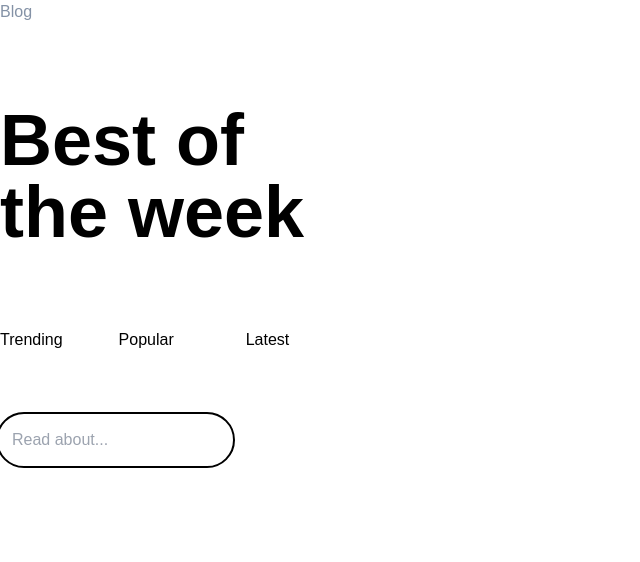
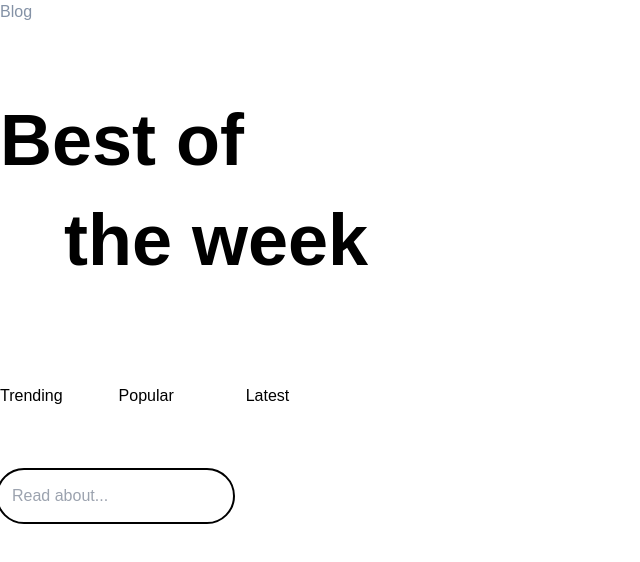
Before and after one commit to MellowMokoen/blog-react, a React (Create React App) app: page / in a window 1280 px wide. Shown: the top 562 px of the page, without its empty margins (0-640 px from the left). Built offline with nearby package versions, Linux system fonts and the light colour scheme.

Commit message:
Modified h1 positioning

```diff
--- a/src/Components/Blog.js
+++ b/src/Components/Blog.js
@@ -5,7 +5,7 @@ export default function Blog() {
     <div>
       <div className="text-gray">Blog</div>
       <h1 className="text-7xl py-20 font-bold">
-        Best of <span class="block">the week</span>
+        Best of <span class="block p-7 px-16">the week</span>
       </h1>
       <ul className="flex space-x-10">
         <li className="no-underline hover:underline cursor-pointer">
```
